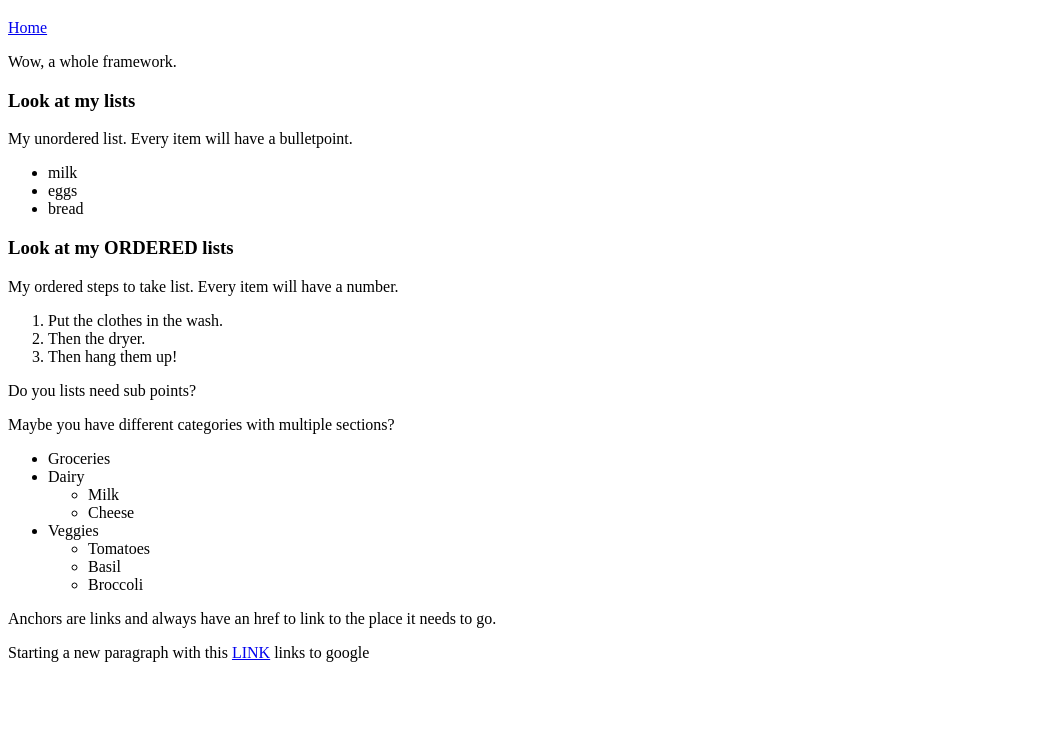
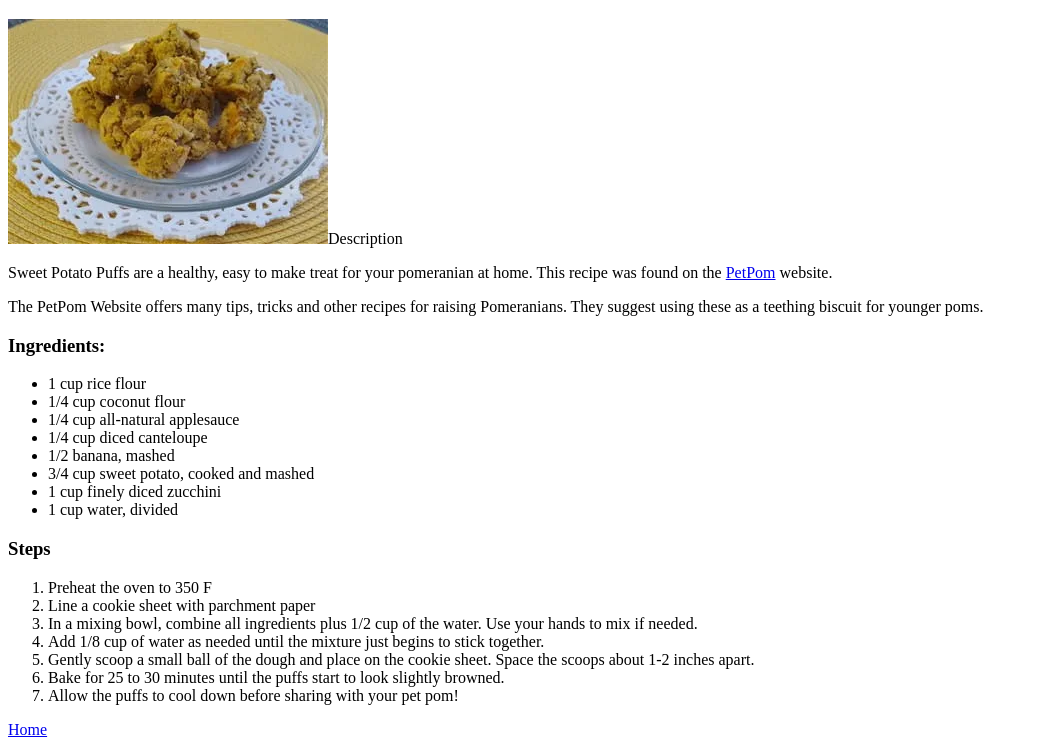
Before and after one commit to momofpoms/odin-recipes, a plain HTML site: page recipes/potato-puffs.html in a window 1280 px wide. Shown: the part 61-808 px from the top of the page, without its empty margins (0-1038 px from the left). Drawn offline with Linux system fonts and the light colour scheme.

Commit message:
Add sweet potato puff recipe page

```diff
--- a/recipes/potato-puffs.html
+++ b/recipes/potato-puffs.html
@@ -4,50 +4,42 @@
     <head>
         <meta charset="UTF-8">
         <title>Sweet Potato Puffs Recipe</title>
-
     </head>
 
     <body>
         <h1>Sweet Potato Puffs</h1>
-        <a href="../index.html">Home</a>
+        <img src="../images/sweet-potato-puffs-petpom.jpg" alt="A picture of sweet potato puff treats from Petpom.com. Small, round, biscuit like dog treats on a plate."
 
-        <p>Wow, a whole framework.</p>
-        <!--A comment when needed-->
+        <h3>Description</h3>
 
-        <h3>Look at my lists</h3>
-        <p> My unordered list. Every item will have a bulletpoint.</p>
-        <ul>
-            <li>milk</li>
-            <li>eggs</li>
-            <li>bread</li>
-        </ul>
-        <h3>Look at my ORDERED lists</h3>
-        <p> My ordered steps to take list. Every item will have a number.</p>
-        <ol>
-            <li>Put the clothes in the wash.</li>
-            <li>Then the dryer.</li>
-            <li>Then hang them up!</li>
-        </ol>
-        <p>Do you lists need sub points?</p>
-        <p>Maybe you have different categories with multiple sections?</p>
-        <ul>
-            <li>Groceries</li>
-            <li>Dairy
-                <ul>
-                    <li>Milk</li>
-                    <li>Cheese</li>
-                </ul>
-            </li>
-            <li>Veggies
-                <ul>
-                    <li>Tomatoes</li>
-                    <li>Basil</li>
-                    <li>Broccoli</li>
-                </ul>
-            </li>
-        </ul>
-        <p>Anchors are links and always have an href to link to the place it needs to go.</p>
-        <p> Starting a new paragraph with this <a href="http://www.google.com">LINK</a> links to google </p>
+     <p>Sweet Potato Puffs are a healthy, easy to make treat for your pomeranian at home. This recipe was found on the <a href="https://www.petpom.com/best-pomeranian-snack-treats" target="_blank" rel="noopener noreferrer">PetPom</a> website. </p>
+     <p>The PetPom Website offers many tips, tricks and other recipes for raising Pomeranians. They suggest using these as a teething biscuit for younger poms. </p>
+
+     <h3>Ingredients:</h3>
+     <ul>
+        <li>1 cup rice flour</li>
+        <li>1/4 cup coconut flour</li>
+        <li>1/4 cup all-natural applesauce</li>
+        <li>1/4 cup diced canteloupe</li>
+        <li>1/2 banana, mashed</li>
+        <li>3/4 cup sweet potato, cooked and mashed</li>
+        <li>1 cup finely diced zucchini</li>
+        <li>1 cup water, divided</li>
+    </ul>
+    <h3>Steps</h3>
+    <ol>
+        <li>Preheat the oven to 350 F</li>
+        <li>Line a cookie sheet with parchment paper</li>
+        <li>In a mixing bowl, combine all ingredients plus 1/2 cup of the water. Use your hands to mix if needed.</li>
+        <li>Add 1/8 cup of water as needed until the mixture just begins to stick together.</li>
+        <li>Gently scoop a small ball of the dough and place on the cookie sheet. Space the scoops about 1-2 inches apart.</li>
+        <li>Bake for 25 to 30 minutes until the puffs start to look slightly browned.</li>
+        <li>Allow the puffs to cool down before sharing with your pet pom!</li>
+    </ol>
+
+    <a href="../index.html">Home</a>
+
+
 
 
 
```
Also changed, not shown: images/sweet-potato-puffs-petpom.jpg (added).
